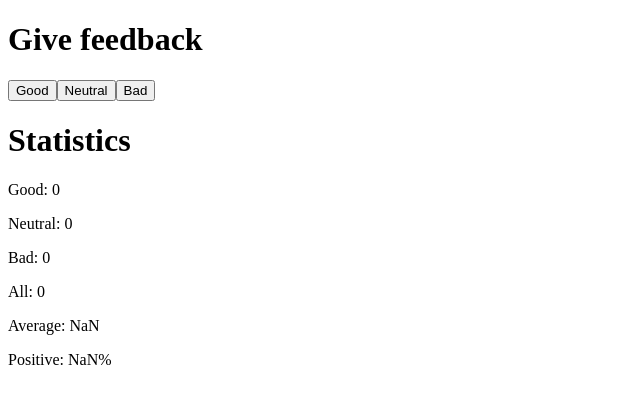
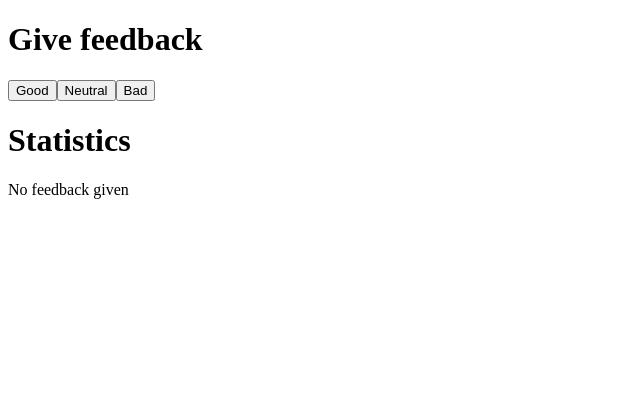
Before and after one commit to skempfer/fullstackopen-exercises, a React (Create React App) app in the folder part1/unicafe/: page / in a window 1280 px wide. Shown: the top 404 px of the page, without its empty margins (0-640 px from the left). Built offline with nearby package versions, Linux system fonts and the light colour scheme.

Commit message:
Add exercise 1.9

```diff
--- a/part1/unicafe/src/App.js
+++ b/part1/unicafe/src/App.js
@@ -2,15 +2,14 @@ import { useState } from 'react'
 const Statistics = ({ good, neutral, bad }) => {
 
   return (
-    <>
-      <h1>Statistics</h1>
+    <div>
       <p>Good: {good}</p>
       <p>Neutral: {neutral}</p>
       <p>Bad: {bad}</p>
       <p>All: {good + neutral + bad}</p>
       <p>Average: {(good - bad) / (good + neutral + bad)}</p>
       <p>Positive: {good / (good + neutral + bad) * 100}%</p>
-    </>
+    </div>
   )
 }
 
@@ -27,7 +26,12 @@ const App = () => {
       <button onClick={() => setGood(good + 1)}>Good</button>
       <button onClick={() => setNeutral(neutral + 1)}>Neutral</button>
       <button onClick={() => setBad(bad + 1)}>Bad</button>
-      <Statistics good={good} neutral={neutral} bad={bad} />
+      <h1>Statistics</h1>
+      {good || neutral || bad !== 0 ? (
+        <Statistics good={good} neutral={neutral} bad={bad} />
+      ) : (
+        <p>No feedback given</p>
+      )}
     </>
   )
 }
```
